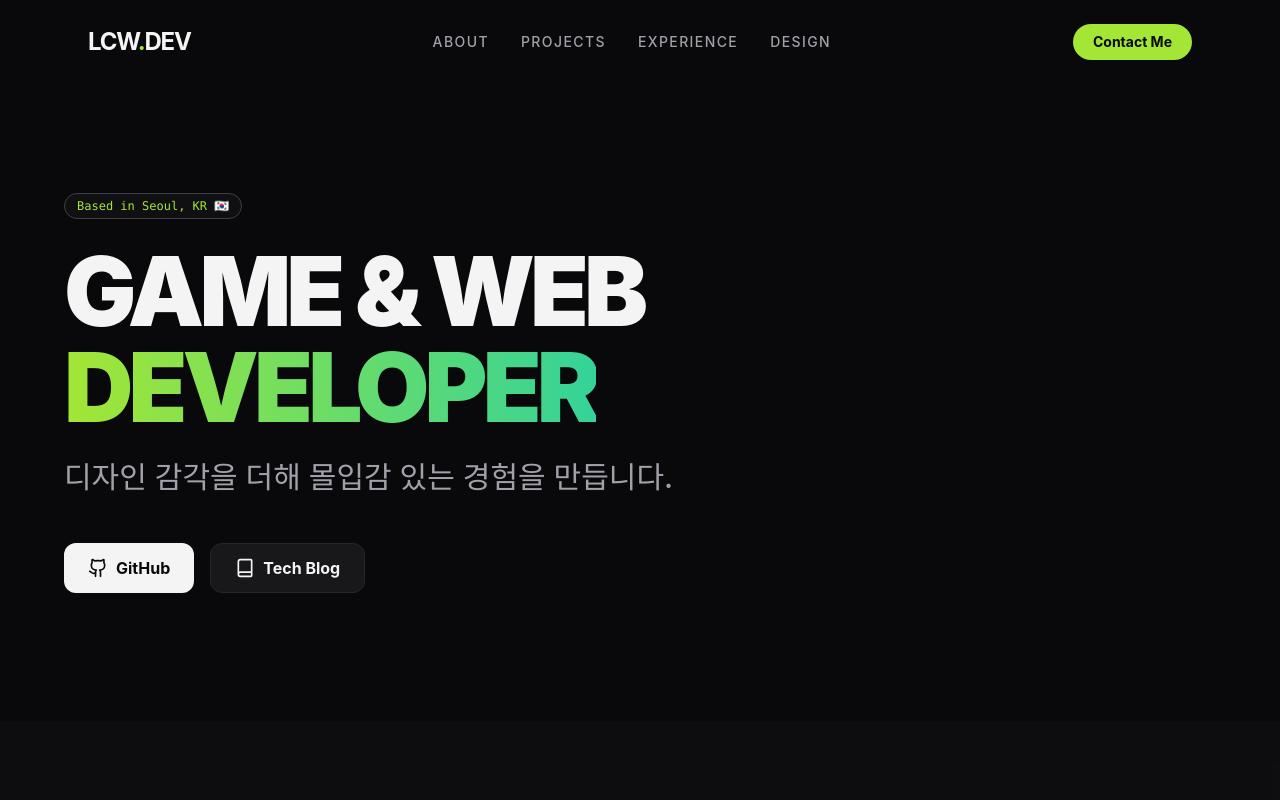
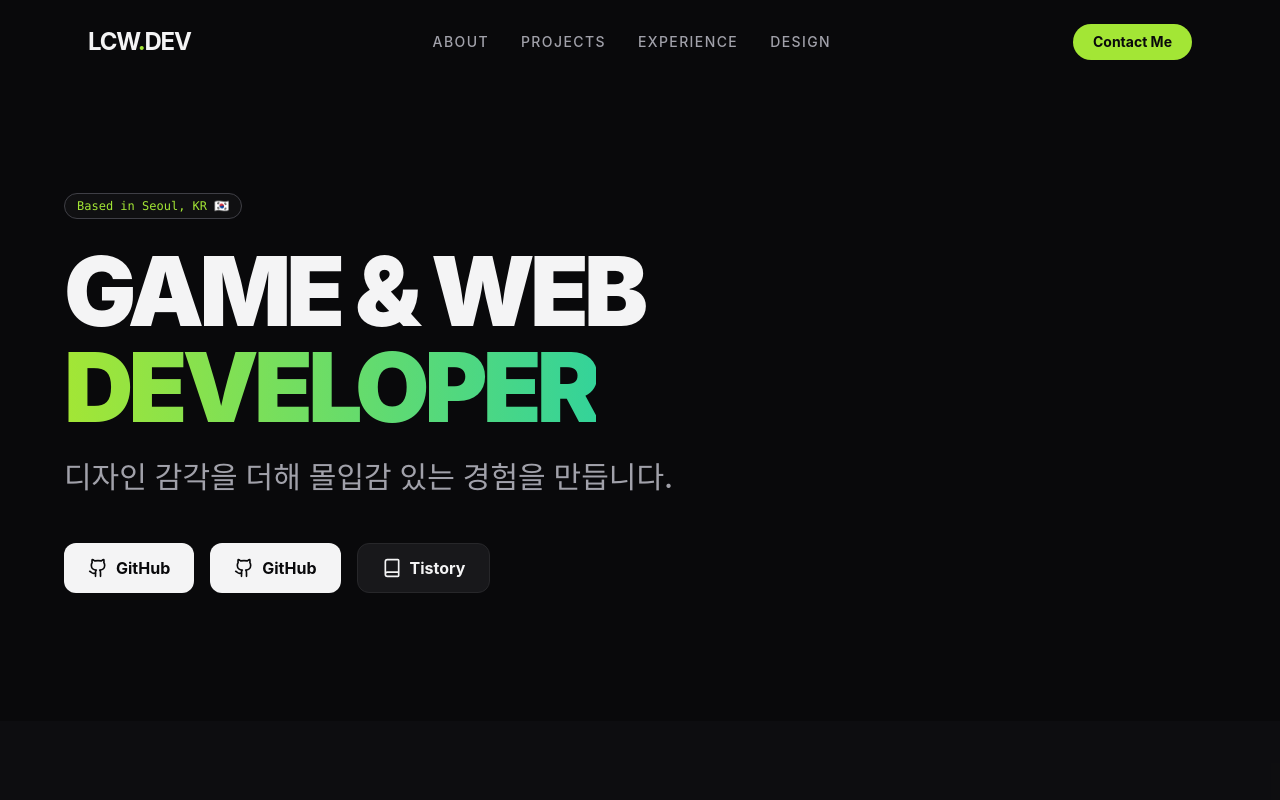
Before and after one commit to lxvxxu/my-portfolio, a React (Create React App) app: page / in a window 1280 px wide. Shown: the top 800 px of the page. Built offline with nearby package versions, Linux system fonts and the light colour scheme.

Commit message:
Update App.js

```diff
--- a/src/App.js
+++ b/src/App.js
@@ -81,8 +81,11 @@ const Portfolio = () => {
             <a href="https://github.com/kimlcw" target="_blank" rel="noreferrer" className="flex items-center gap-2 bg-zinc-100 text-zinc-950 px-6 py-3 rounded-xl font-bold hover:bg-zinc-200 transition-colors">
               <Github size={20} /> GitHub
             </a>
+            <a href="https://github.com/lxvxxu" target="_blank" rel="noreferrer" className="flex items-center gap-2 bg-zinc-100 text-zinc-950 px-6 py-3 rounded-xl font-bold hover:bg-zinc-200 transition-colors">
+              <Github size={20} /> GitHub
+            </a>
             <a href="https://lxvxxu.tistory.com/" target="_blank" rel="noreferrer" className="flex items-center gap-2 bg-zinc-900 text-zinc-100 border border-zinc-800 px-6 py-3 rounded-xl font-bold hover:border-lime-400 hover:text-lime-400 transition-colors">
-              <Book size={20} /> Tech Blog
+              <Book size={20} /> Tistory
             </a>
           </div>
         </div>
```
